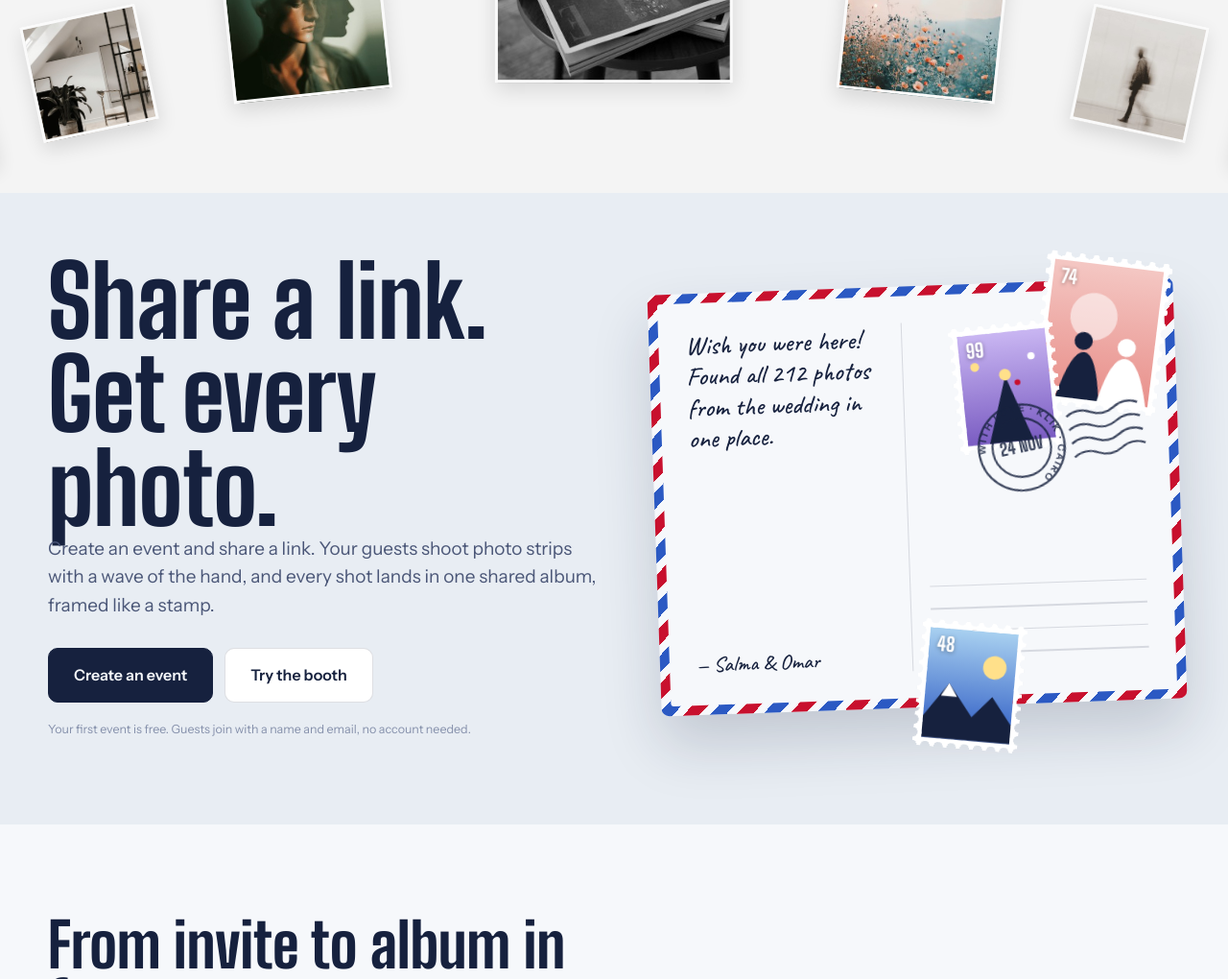
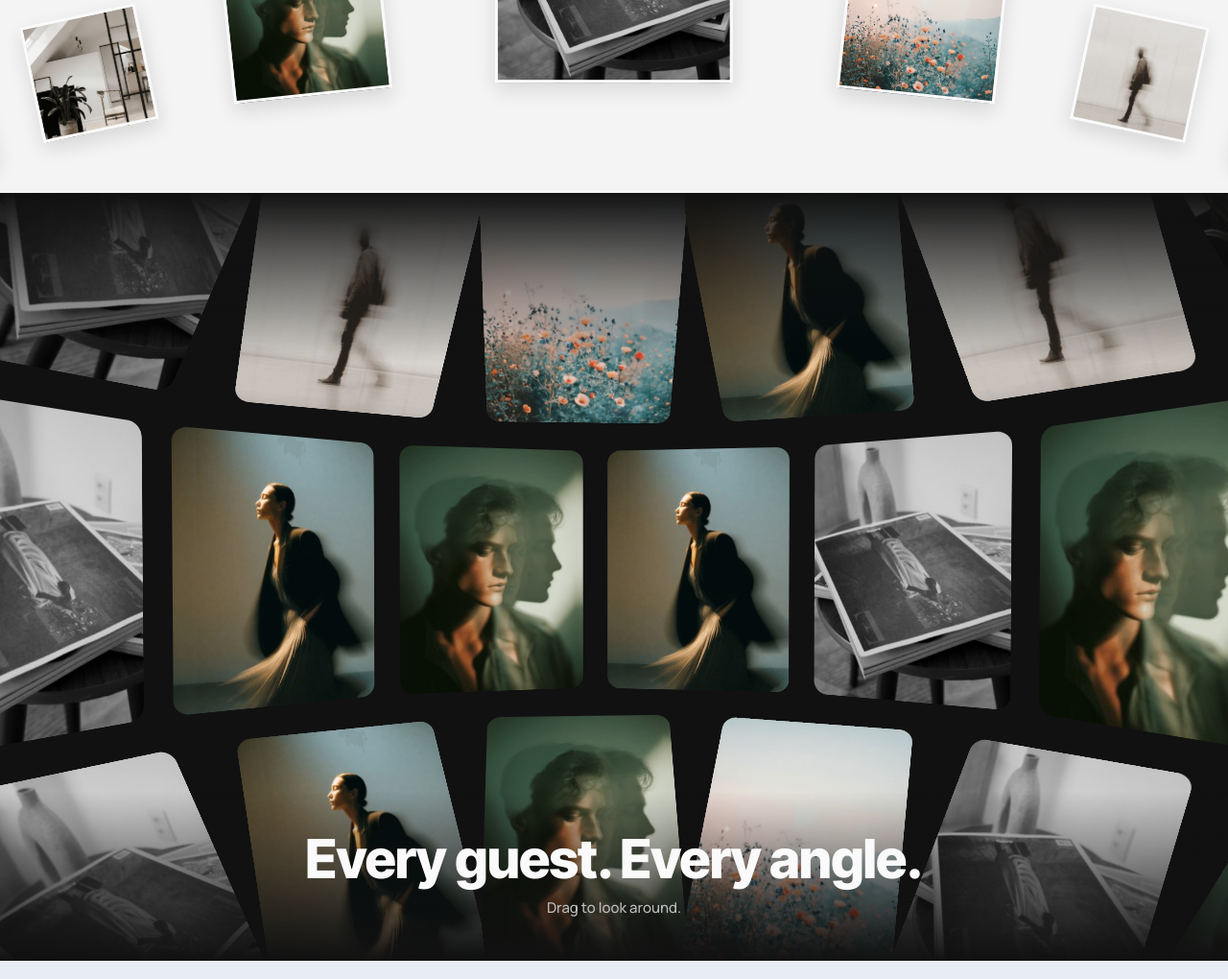
Before and after one commit to meliigy/klik, a plain HTML site: page index.html in a window 1280 px wide. Shown: the part 599-1619 px from the top of the page at 96% size. Drawn offline with nearby package versions, Linux system fonts and the light colour scheme.

Commit message:
Landing: draggable 3D photo sphere section
Co-Authored-By: Claude Opus 5.5 <noreply@anthropic.com>
Claude-Session: https://claude.ai/code/session_015t4puWYGCAD8rBftZRXhRC

```diff
--- a/index.html
+++ b/index.html
@@ -441,6 +441,21 @@ textarea.nw-input{height:138px;min-height:104px;resize:vertical;display:block}
 .intro.out .intro-wipe{transform:none}
 @media (prefers-reduced-motion:reduce){.hx .ln>span,.hx-ph{transition:none}}
 @media (max-width:700px){.hx{height:auto;min-height:0;padding:64px 0 0}.hx h1{position:relative;left:auto;top:auto;transform:none;width:auto;margin:0 20px;font-size:clamp(34px,10.5vw,44px);letter-spacing:-.8px}.hx-row{position:relative;bottom:auto;margin-top:48px}}
+
+
+/* ---------- photo sphere (landing) ---------- */
+.sph{position:relative;height:min(100svh,900px);min-height:560px;background:#111;overflow:hidden;cursor:grab;touch-action:pan-y;user-select:none;-webkit-user-select:none}
+.sph.drag{cursor:grabbing}
+.sph-view{position:absolute;inset:0;perspective:var(--p);perspective-origin:50% 50%}
+.sph-world{position:absolute;left:50%;top:50%;width:0;height:0;transform-style:preserve-3d;will-change:transform}
+.sph-card{position:absolute;left:0;top:0;width:var(--cw);height:var(--ch);margin:calc(var(--ch) / -2) 0 0 calc(var(--cw) / -2);border-radius:calc(var(--cw) * .07);
+  background:#222 center/cover no-repeat;backface-visibility:hidden;-webkit-backface-visibility:hidden}
+.sph::before,.sph::after{content:"";position:absolute;left:0;right:0;height:22%;z-index:1;pointer-events:none}
+.sph::before{top:0;background:linear-gradient(#111,rgba(17,17,17,0))}
+.sph::after{bottom:0;background:linear-gradient(rgba(17,17,17,0),#111)}
+.sph-copy{position:absolute;left:0;right:0;bottom:44px;z-index:2;text-align:center;color:#fafafa;pointer-events:none;padding:0 20px}
+.sph-copy h2{font:800 clamp(32px,4.4vw,60px)/1.05 "Inter Tight","Manrope",sans-serif;letter-spacing:-1px;margin:0}
+.sph-copy p{font:500 15px/1.5 "Manrope",sans-serif;color:#bdbdbd;margin-top:10px}
 
 /* ---------- booth ---------- */
 body.booth-mode{background:var(--night);color:#E8EDF3}
@@ -747,8 +762,73 @@ function heroIntro() {
   addEventListener("keydown", function skip(e) { if (e.key === "Escape" || e.key === " ") { removeEventListener("keydown", skip); if (el.isConnected) finish(); } });
 }
 
+
+/* =========================================================
+   PHOTO SPHERE: photos on the inside of a sphere, drag to look around
+   ========================================================= */
+const SPH_PICS = ["portrait", "poppies", "books", "walking", "attic", "turning"];
+const SPH_ROWS = [-66, -33, 0, 33, 66]; // latitude of each row, degrees
+function vSphere() {
+  return `<section class="sph" id="sph" aria-label="Photos from KLIK albums">
+    <div class="sph-view"><div class="sph-world" id="sphWorld"></div></div>
+    <div class="sph-copy"><h2>Every guest. Every angle.</h2><p>Drag to look around.</p></div>
+  </section>`;
+}
+function bindSphere() {
+  const sec = $("#sph"), world = $("#sphWorld"); if (!sec) return;
+  const reduce = matchMedia("(prefers-reduced-motion: reduce)").matches;
+  const st = { rx: -4, ry: 0, vx: 0, vy: 0, drag: null, on: false };
+  const build = () => {
+    const u = Math.max(.55, Math.min(1.25, sec.clientWidth / 1440)), R = 1000 * u, cw = 400 * u, ch = 530 * u;
+    sec.style.setProperty("--p", R * 1.12 + "px"); sec.style.setProperty("--cw", cw + "px"); sec.style.setProperty("--ch", ch + "px");
+    let html = "", seed = 7, prevRow = [];
+    const rnd = () => (seed = (seed * 9301 + 49297) % 233280) / 233280;
+    SPH_ROWS.forEach((lat, r) => {
+      const row = [];
+      const n = Math.max(6, Math.round(14 * Math.cos(lat * Math.PI / 180)));
+      for (let c = 0; c < n; c++) {
+        const lon = c * 360 / n + (r % 2) * 180 / n;
+        const above = prevRow[Math.round(c * prevRow.length / n) % (prevRow.length || 1)];
+        let k, tries = 0;
+        do { k = Math.floor(rnd() * SPH_PICS.length); } while (tries++ < 20 && (k === row[c - 1] || k === above || (c === n - 1 && k === row[0])));
+        row.push(k);
+        html += `<div class="sph-card" style="transform:rotateY(${lon}deg) rotateX(${-lat}deg) translateZ(${-R}px);background-image:url(${hxPic(SPH_PICS[row[c]])})"></div>`;
+      }
+      prevRow = row;
+    });
+    world.innerHTML = html;
+  };
+  const apply = () => { world.style.transform = `rotateX(${st.rx}deg) rotateY(${st.ry}deg)`; };
+  build(); apply();
+  let w = sec.clientWidth;
+  new ResizeObserver(() => { if (Math.abs(sec.clientWidth - w) > 40) { w = sec.clientWidth; build(); } }).observe(sec);
+  sec.onpointerdown = e => { if (e.button > 0) return; st.drag = { x: e.clientX, y: e.clientY, mouse: e.pointerType === "mouse" }; sec.setPointerCapture(e.pointerId); sec.classList.add("drag"); };
+  sec.onpointermove = e => {
+    if (!st.drag) return;
+    const dx = e.clientX - st.drag.x, dy = e.clientY - st.drag.y; st.drag.x = e.clientX; st.drag.y = e.clientY;
+    st.vy = -dx * .12; st.ry += st.vy;
+    if (st.drag.mouse) { st.vx = dy * .08; st.rx = Math.max(-28, Math.min(28, st.rx + st.vx)); } else st.vx = 0;
+    apply();
+  };
+  const up = () => { st.drag = null; sec.classList.remove("drag"); };
+  sec.onpointerup = up; sec.onpointercancel = up;
+  const tick = () => {
+    if (!sec.isConnected) return;
+    if (st.on && !st.drag) {
+      st.vy *= .95; st.vx *= .9;
+      const auto = reduce ? 0 : .035;
+      st.ry += Math.abs(st.vy) > auto ? st.vy : -auto;
+      st.rx = Math.max(-28, Math.min(28, st.rx + st.vx)) * .995;
+      apply();
+    }
+    requestAnimationFrame(tick);
+  };
+  new IntersectionObserver(([en]) => { st.on = en.isIntersecting; }).observe(sec);
+  requestAnimationFrame(tick);
+}
+
 function vLanding() {
-  return `${vHero()}
+  return `${vHero()}${vSphere()}
   <section class="hero"><div class="wrap">
     <div>
       <h2 class="h-xl">Share a link. Get every photo.</h2>
@@ -844,7 +924,7 @@ function vLanding() {
   </div></div></div></section>`;
 }
 function bindLanding() {
-  heroIntro(); $$("[data-soon]").forEach(b => b.onclick = () => toast("We'll let you know when paid plans launch.")); }
+  heroIntro(); bindSphere(); $$("[data-soon]").forEach(b => b.onclick = () => toast("We'll let you know when paid plans launch.")); }
 
 /* =========================================================
    SIGN IN
```
